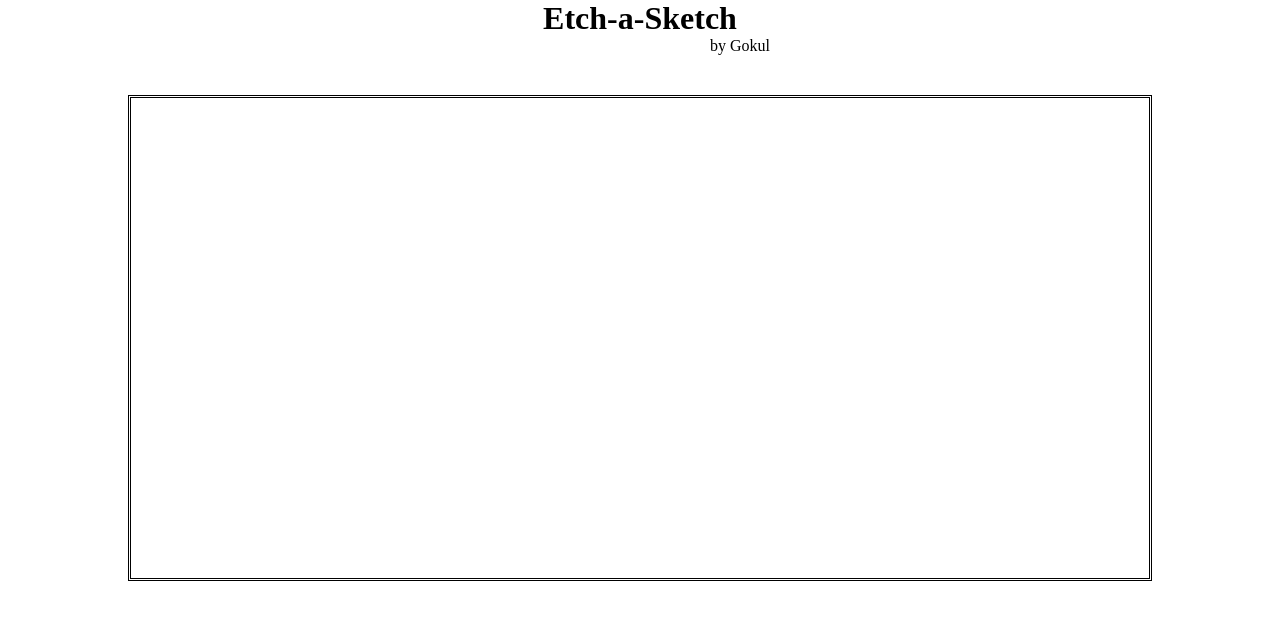
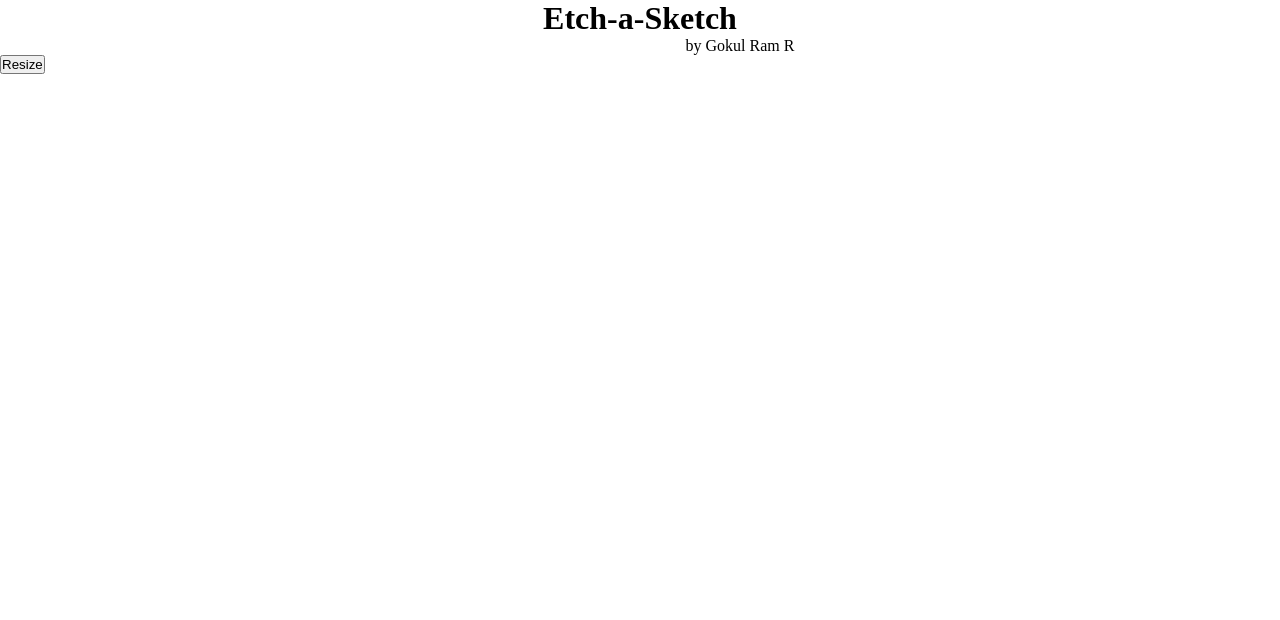
Before and after one commit to g0kulram/etch-a-sketch, a plain HTML site: page index.html in a window 1280 px wide. Drawn offline with Linux system fonts and the light colour scheme.

Commit message:
Add button to resize

```diff
--- a/index.html
+++ b/index.html
@@ -9,8 +9,13 @@
 </head>
 <body>
     <h1>Etch-a-Sketch</h1>
-    <p>by Gokul</p>
+<p class="subtitle">by Gokul Ram R</p>
 
-    <div class="container"></div>
+<div id="control">
+  <p></p>
+  <button>Resize</button>
+</div>
+
+<div id="container"></div>
 </body>
 </html>
```
